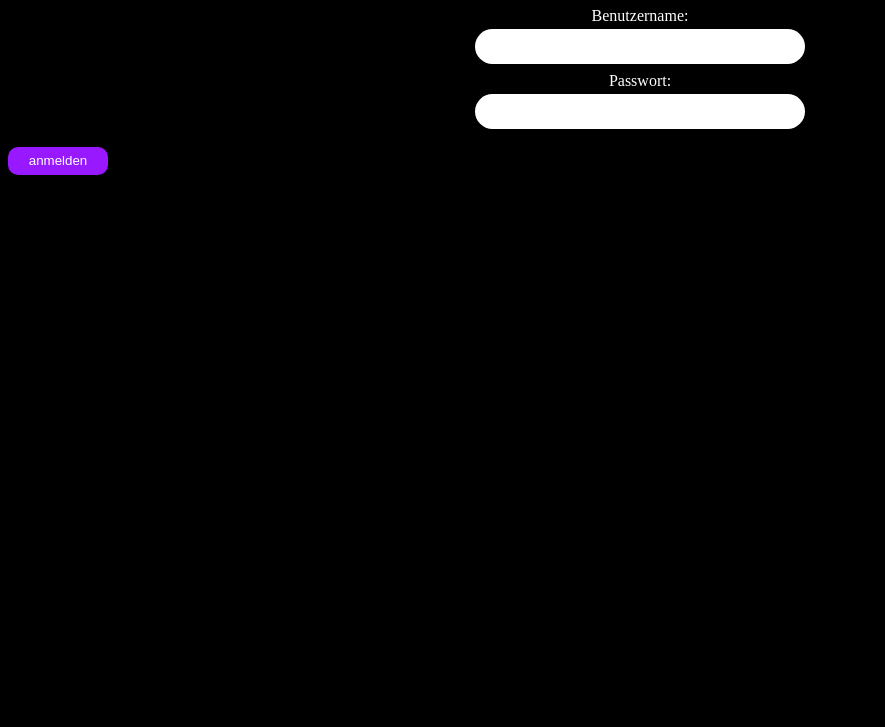
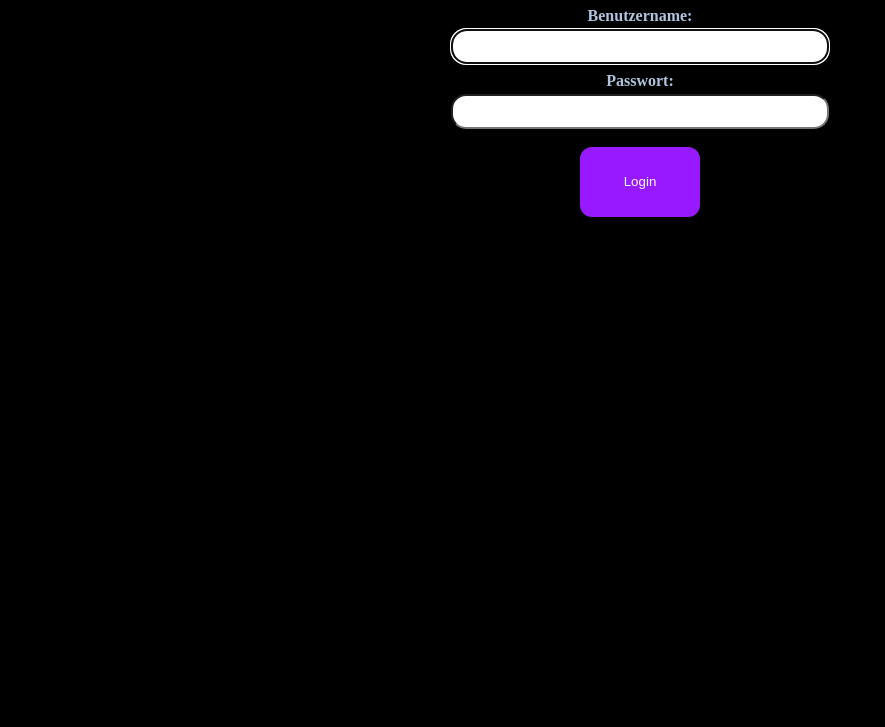
Before and after one commit to ValiderUsername/m151-units-mysql-Zugriffsbeschraenkung, a website: page public/login.html in a window 1280 px wide. Shown: the part 73-800 px from the top of the page, without its empty margins (0-885 px from the left). Drawn offline with Linux system fonts and the light colour scheme.

Commit message:
CSS + Html-Updates

```diff
--- a/public/login.html
+++ b/public/login.html
@@ -19,7 +19,7 @@
           <input type="password" name="password" id="password" />
         </div>
       </div>
-      <button type="submit" class="button">anmelden</button>
+      <button type="submit" class="button">Login</button>
     </form>
   </body>
 </html>
--- a/public/style.css
+++ b/public/style.css
@@ -5,7 +5,7 @@ table {
     background-color: rgb(2, 49, 141);
     color: white;
     text-align: center;
-    border: white solid 2px
+    border: white solid 2px;
 }
 
 th {
@@ -19,29 +19,29 @@ th {
 }
 
 td {
-    border-top: 1px solid darkgrey;
-    padding: 5px;
+    border-top: 1.5px solid rgb(238, 0, 255);
+    padding: 8px;
 }
 
 tbody tr:hover {
-    background-color: rgb(255, 0, 0);
+    background-color: rgb(255, 0, 238);
 }
 
 a {
-    text-decoration: underline;
+    text-decoration: none;
 }
 
 .button {
-    display: block;
-    border-radius: 10px;
+    display: inline;
+    border-radius: 12px;
     transition: .3s;
-    box-shadow: 1px 1px 3px -1px rgb(0 0 0);
-    padding: 4px 4px;
+    box-shadow: 2px 2px 4px -2px rgb(0 0 0);
+    padding: 10px 12px;
     text-align: center;
     border-style: none;
-    line-height: 20px;
-    margin: 10px 0;
-    width: 100px;
+    line-height: 50px;
+    margin: 10px 5px;
+    width: 120px;
     background: rgb(152, 25, 255);
     color: rgb(255, 255, 255);
     cursor: crosshair;
@@ -50,23 +50,24 @@ a {
 input[type=text],
 input[type=password] {
     width: 100%;
-    max-width: 300px;
-    padding: 10px 15px;
-    border-radius: 20px;
-    border: none;
-    color: white;
+    max-width: 350px;
+    padding: 8px 12px;
+    border-radius: 15px;
+    color: rgb(255, 0, 0);
+    text-align: center;
+    font-weight: bold;
     margin: 4px 0 8px;
-    outline: 0;
     transition: .3s;
 }
 
 .button:hover,
 input[type=text]:hover,
 input[type=password]:hover {
-    opacity: .7;
+    opacity: 0.8;
 }
 body{
     background: black;
-    color: white;
+    color: lightsteelblue;
     text-align: center;
+    font-weight: bold;
 }
```
Also changed, not shown: movie/view.js (+5 -3 lines).
